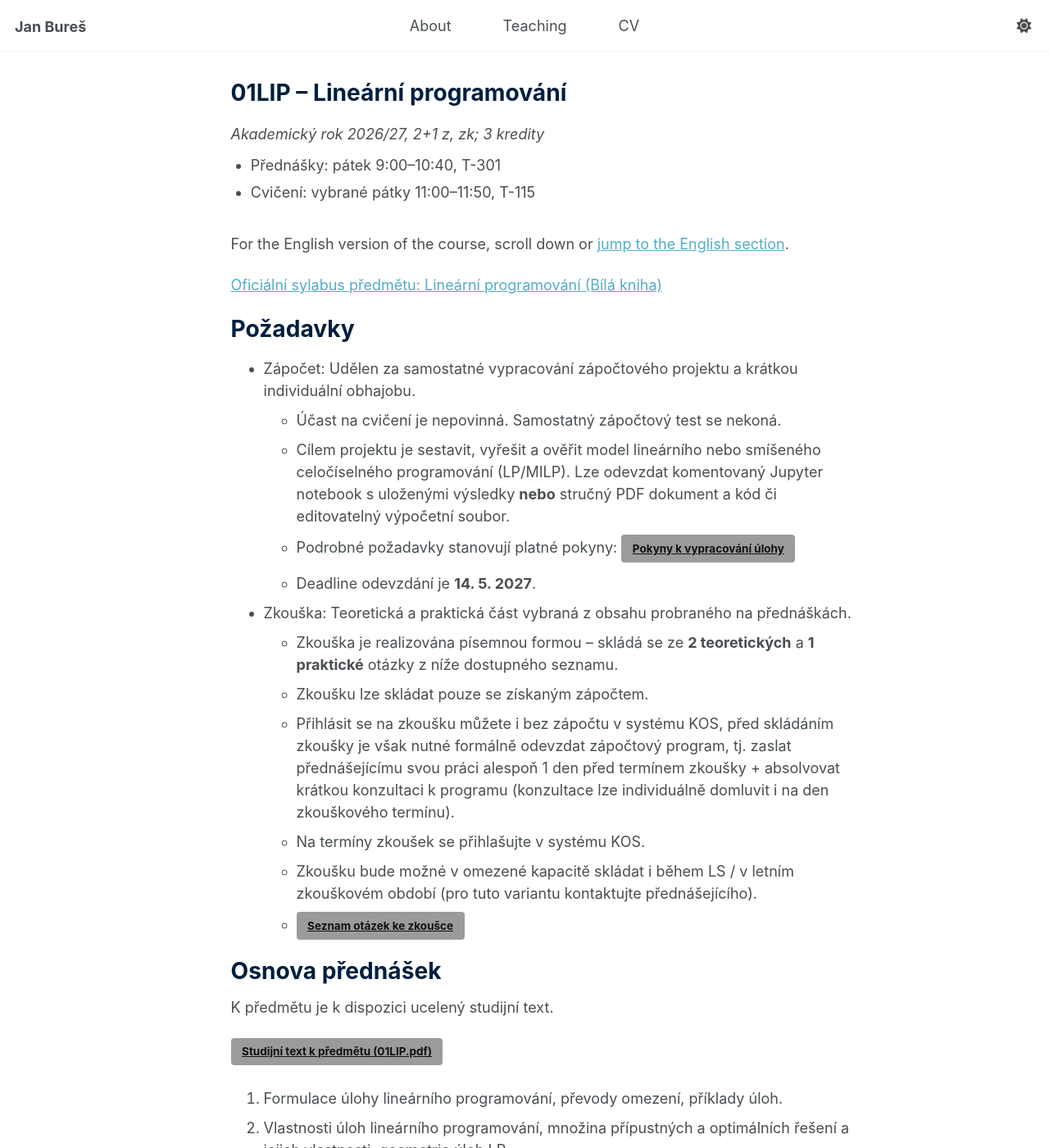
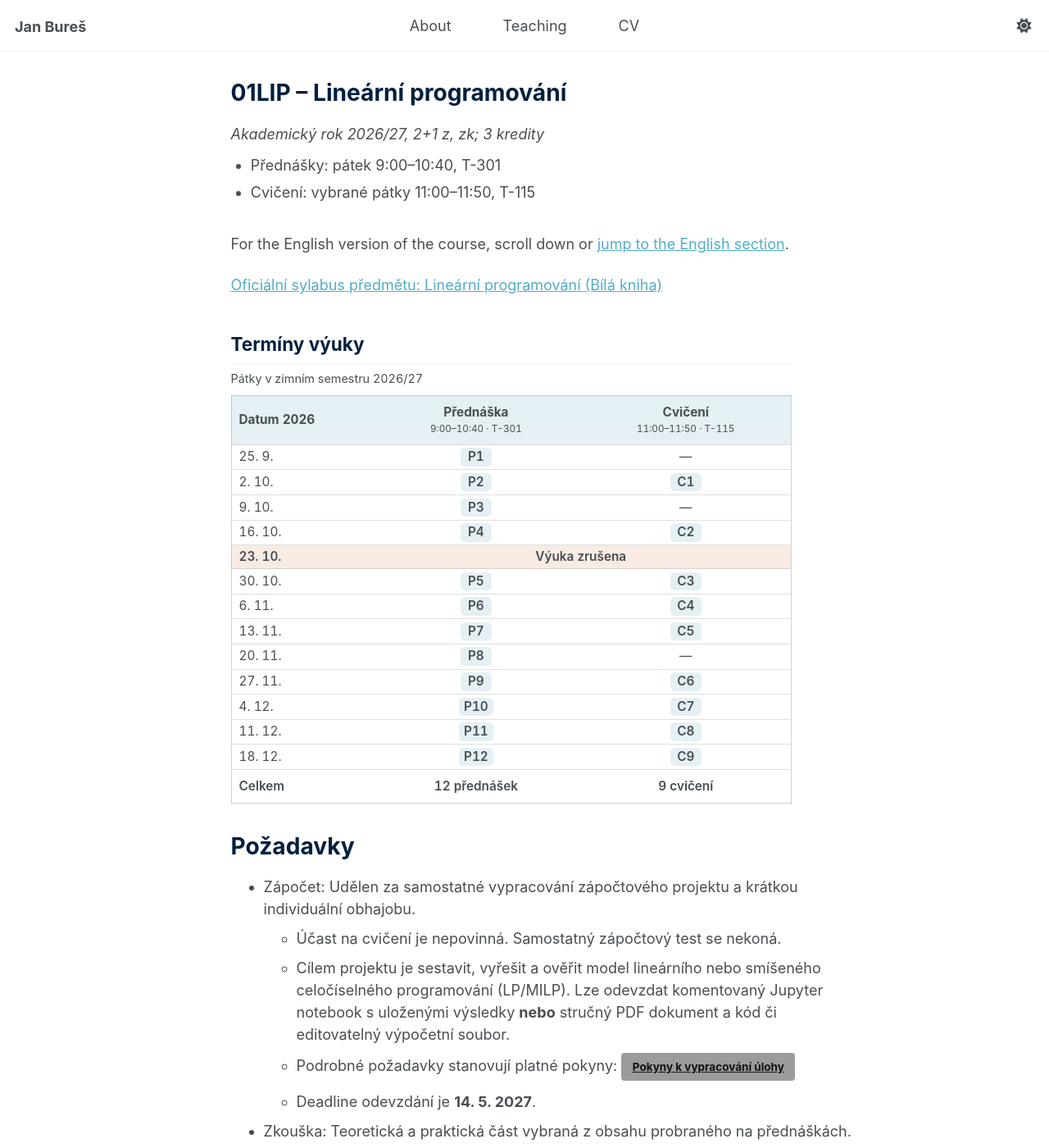
Before and after one commit to buresjan/buresjan.github.io, a Jekyll site: the page built from _teaching/01lip.md, in a window 1280 px wide and 1400 px high. Shown: the whole window at 82% size. Built offline with Jekyll 4.4.1, drawn with Linux system fonts in a browser that asks for light colours.

Commit message:
Add compact Czech lecture and exercise schedule

```diff
--- a/_teaching/01lip.md
+++ b/_teaching/01lip.md
@@ -17,6 +17,32 @@ lang: cs
 <p lang="en">For the English version of the course, scroll down or <a href="#english">jump to the English section</a>.</p>
 
 [Oficiální sylabus předmětu: Lineární programování (Bílá kniha)](https://bilakniha.cvut.cz/cs/predmet11339905.html#gsc.tab=0){:target="_blank" rel="noopener"}
+
+<section class="lp-schedule" lang="cs" aria-labelledby="terminy-vyuky">
+  <h2 id="terminy-vyuky">Termíny výuky</h2>
+  <table>
+    <caption>Pátky v zimním semestru 2026/27</caption>
+    <thead>
+      <tr><th scope="col">Datum 2026</th><th scope="col">Přednáška<small>9:00–10:40 · T-301</small></th><th scope="col">Cvičení<small>11:00–11:50 · T-115</small></th></tr>
+    </thead>
+    <tbody>
+      <tr><th scope="row">25. 9.</th><td><span class="lp-session">P1</span></td><td><span aria-label="Cvičení se nekoná">—</span></td></tr>
+      <tr><th scope="row">2. 10.</th><td><span class="lp-session">P2</span></td><td><span class="lp-session">C1</span></td></tr>
+      <tr><th scope="row">9. 10.</th><td><span class="lp-session">P3</span></td><td><span aria-label="Cvičení se nekoná">—</span></td></tr>
+      <tr><th scope="row">16. 10.</th><td><span class="lp-session">P4</span></td><td><span class="lp-session">C2</span></td></tr>
+      <tr class="lp-cancelled"><th scope="row">23. 10.</th><td colspan="2">Výuka zrušena</td></tr>
+      <tr><th scope="row">30. 10.</th><td><span class="lp-session">P5</span></td><td><span class="lp-session">C3</span></td></tr>
+      <tr><th scope="row">6. 11.</th><td><span class="lp-session">P6</span></td><td><span class="lp-session">C4</span></td></tr>
+      <tr><th scope="row">13. 11.</th><td><span class="lp-session">P7</span></td><td><span class="lp-session">C5</span></td></tr>
+      <tr><th scope="row">20. 11.</th><td><span class="lp-session">P8</span></td><td><span aria-label="Cvičení se nekoná">—</span></td></tr>
+      <tr><th scope="row">27. 11.</th><td><span class="lp-session">P9</span></td><td><span class="lp-session">C6</span></td></tr>
+      <tr><th scope="row">4. 12.</th><td><span class="lp-session">P10</span></td><td><span class="lp-session">C7</span></td></tr>
+      <tr><th scope="row">11. 12.</th><td><span class="lp-session">P11</span></td><td><span class="lp-session">C8</span></td></tr>
+      <tr><th scope="row">18. 12.</th><td><span class="lp-session">P12</span></td><td><span class="lp-session">C9</span></td></tr>
+    </tbody>
+    <tfoot><tr><th scope="row">Celkem</th><td>12 přednášek</td><td>9 cvičení</td></tr></tfoot>
+  </table>
+</section>
 
 Požadavky
 ======
@@ -42,6 +68,20 @@ K předmětu je k dispozici ucelený studijní text.
 <a class="btn lp-btn" href="{{ '/files/01LIP.pdf' | relative_url }}" download>Studijní text k předmětu (01LIP.pdf)</a>
 
 <style>
+.lp-schedule { max-width: 38rem; margin: 1.5rem 0 2rem; }
+.lp-schedule h2 { margin-bottom: 0.35rem; }
+.lp-schedule table { display: table; width: 100%; table-layout: fixed; margin: 0; font-size: 0.85rem; line-height: 1.35; font-variant-numeric: tabular-nums; border-collapse: collapse; border: 1px solid rgba(127, 127, 127, 0.35); }
+.lp-schedule caption { text-align: left; padding: 0 0 0.6rem; font-size: 0.8rem; }
+.lp-schedule th, .lp-schedule td { padding: 0.2rem 0.5rem; vertical-align: middle; text-align: center; border: 0; border-bottom: 1px solid rgba(127, 127, 127, 0.25); }
+.lp-schedule thead { background: rgba(52, 137, 166, 0.13); border: 0; }
+.lp-schedule th:first-child { text-align: left; width: 25%; }
+.lp-schedule thead th { padding-top: 0.55rem; padding-bottom: 0.55rem; }
+.lp-schedule small { display: block; margin-top: 0.15rem; font-size: 0.65rem; font-weight: normal; }
+.lp-schedule tbody th { font-weight: normal; }
+.lp-session { display: inline-block; min-width: 2.5em; padding: 0.05rem 0.35rem; border-radius: 0.3rem; background: rgba(52, 137, 166, 0.13); font-weight: 600; }
+.lp-schedule .lp-cancelled { background: rgba(190, 100, 45, 0.13); }
+.lp-schedule .lp-cancelled th, .lp-schedule .lp-cancelled td { font-weight: 600; }
+.lp-schedule tfoot th, .lp-schedule tfoot td { padding-top: 0.55rem; padding-bottom: 0.55rem; font-weight: 600; border-bottom: 0; }
 .lp-language-divider { margin: 3rem 0; border: 0; border-top: 2px solid currentColor; opacity: 0.5; }
 #english { scroll-margin-top: 5rem; }
 .btn.lp-btn { background-color: #9b9b9b; border-color: #9b9b9b; color: #111 !important; }
```
